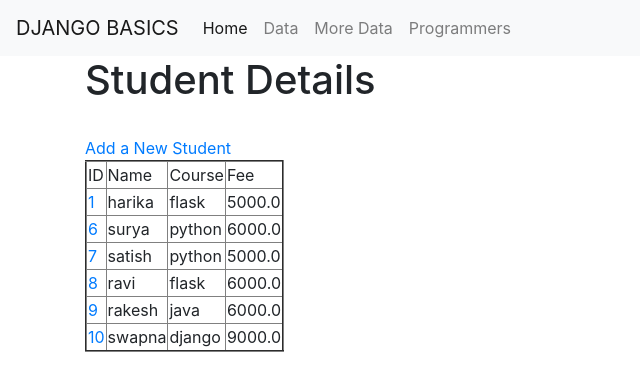
After one commit to automationtrainingcenter/harika_django, a Django app: a page that uses templates/templateApp/base.html in a window 1280 px wide. The commit adds this page. Shown: the top 391 px of the page, without its empty margins (0-640 px from the left). Run offline with Django 3.2, Linux system fonts and the light colour scheme; data comes from the database, SQL or seed files in the repository; both versions use the stored data as it was after the commit; some libraries are stand-ins or nearby versions.

Commit message:
authentications and class based views

```diff
--- a/crudApp/models.py
+++ b/crudApp/models.py
@@ -1,4 +1,5 @@
 from django.db import models
+from django.core.urlresolvers import reverse
 
 # Create your models here.
 
@@ -12,3 +13,6 @@ class Student(models.Model):
 
     def __repr__(self):
         return self.fullname
+
+    def get_absolute_url(self):
+        return reverse('cbv_student_detail', kwargs={'pk': self.pk})
--- a/crudApp/urls.py
+++ b/crudApp/urls.py
@@ -1,9 +1,17 @@
-from django.conf.urls import url
+from django.conf.urls import url, include
 from crudApp import views
 
 urlpatterns = [
     url(r'^$', views.getStudents, name='students_list'),
     url(r'^create/$', views.createStudent, name="create"),
     url(r'^update/(?P<id>\d+)/$', views.updateStudent, name='update'),
-    url(r'^delete/(?P<id>\d+)/$', views.deleteStudent, name='delete')
+    url(r'^delete/(?P<id>\d+)/$', views.deleteStudent, name='delete'),
+    url(r'^logout/$', views.logout),
+    # class based views urls
+    url(r'^cbv/$', views.StudentListView.as_view(), name='cbv_student_list'),
+    url(r'^cbv/(?P<pk>\d+)/$', views.StudentDetailView.as_view(),
+        name='cbv_student_detail'),
+    url(r'^cbv/create', views.StudentCreateView.as_view(), name='cbv_create'),
+    url(r'^cbv/update/(?P<pk>\d+)$',
+        views.StudentUpdateView.as_view(), name='cbv_update')
 ]
--- a/crudApp/views.py
+++ b/crudApp/views.py
@@ -1,4 +1,6 @@
 from django.shortcuts import render, redirect
+from django.contrib.auth.decorators import login_required
+from django.views.generic import ListView, DetailView, CreateView, UpdateView
 from crudApp.models import Student
 from crudApp.forms import StudentForm
 from django.contrib import messages
@@ -6,11 +8,13 @@ from django.contrib import messages
 # Create your views here.
 
 
+@login_required
 def getStudents(request):
     students = Student.objects.all()
     return render(request, 'crudApp/home.html', {'stds': students})
 
 
+@login_required
 def createStudent(request):
     form = StudentForm()
     if request.method == 'POST':
@@ -22,6 +26,7 @@ def createStudent(request):
     return render(request, 'crudApp/create.html', {'form': form})
 
 
+@login_required
 def updateStudent(request, id):
     student = Student.objects.get(id=id)
     if student:
@@ -36,6 +41,7 @@ def updateStudent(request, id):
     return render(request, 'crudApp/update.html', {'form': form})
 
 
+@login_required
 def deleteStudent(request, id):
     student = Student.objects.get(id=id)
     if student:
@@ -44,3 +50,34 @@ def deleteStudent(request, id):
     else:
         messages.error(request, f'Student with {id} not avilable')
     return redirect('students_list')
+
+
+def logout(request):
+    return render(request, 'crudApp/logout.html')
+
+
+# implementing crud operation using class based views
+class StudentListView(ListView):
+    model = Student
+    # default template_name is modelName_list.html i.e student_list.html
+    # default context_object_name is modelName_list i.e. student_list
+
+
+class StudentDetailView(DetailView):
+    model = Student
+    # default template_name is modelName_detail.html i.e student_detail.html
+    # default context_object_name is modelName in lower case i.e. student
+
+
+class StudentCreateView(CreateView):
+    model = Student
+    fields = ('fullname', 'course', 'fee')
+    # default template_name is modelName_form.html i.e student_form.html
+    # default context_object_name is form
+
+
+class StudentUpdateView(UpdateView):
+    model = Student
+    fields = ('course', 'fee')
+    # default template_name is modelName_form.html i.e student_form.html
+    # default context_object_name is form
--- a/django_basics/settings.py
+++ b/django_basics/settings.py
@@ -133,3 +133,5 @@ MESSAGE_TAGS = {
     messages.WARNING: 'alert-warning',
     messages.ERROR: 'alert-danger',
 }
+
+LOGOUT_REDIRECT_URL = '/crudApp/logout/'
--- a/django_basics/urls.py
+++ b/django_basics/urls.py
@@ -16,6 +16,7 @@ Including another URLconf
 from django.conf.urls import url, include
 from django.contrib import admin
 from hello.views import index
+from crudApp.views import logout
 urlpatterns = [
     url(r'^admin/', admin.site.urls),
     url(r'^$', index),
@@ -23,6 +24,7 @@ urlpatterns = [
     url(r'^templateApp/', include('templateApp.urls')),
     url(r'^modelApp/', include('modelApp.urls')),
     url(r'^formsApp/', include('formsApp.urls')),
-    url(r'^crudApp/', include('crudApp.urls'))
+    url(r'^crudApp/', include('crudApp.urls')),
+    url(r'^accounts/', include('django.contrib.auth.urls')),
 
 ]
--- /dev/null
+++ b/templates/crudApp/logout.html
@@ -0,0 +1,2 @@
+<h1>Logout Successfully</h1>
+<span><a href="{% url 'students_list' %}"><i>Click Here</i></a> to Log In again</span>
--- /dev/null
+++ b/templates/crudApp/student_list.html
@@ -0,0 +1,34 @@
+{% extends 'templateApp/base.html' %}
+
+{% block content %}
+<div class="container">
+    <h1>Student Details</h1>
+    <br><a href="{% url 'cbv_create' %}">Add a New Student</a>
+    <table border="2">
+        <tr>
+            <td>ID</td>
+            <td>Name</td>
+            <td>Course</td>
+            <td>Fee</td>
+        </tr>
+
+        {% for student in student_list %}
+        <tr>
+            <td><a href="{% url 'cbv_student_detail' student.id%}">{{student.id}}</a></td>
+            <td>{{student.fullname}}</td>
+            <td>{{student.course}}</td>
+            <td>{{student.fee}}</td>
+        </tr>
+        {% endfor %}
+
+    </table>
+    {% for message in messages %}
+    <div class="alert {{ message.tags }} alert-dismissible" role="alert">
+        <button type="button" class="close" data-dismiss="alert" aria-label="Close">
+            <span aria-hidden="true">&times;</span>
+        </button>
+        {{ message }}
+    </div>
+    {% endfor %}
+</div>
+{% endblock content %}
--- a/templates/templateApp/base.html
+++ b/templates/templateApp/base.html
@@ -31,6 +31,15 @@
                 <li class="nav-item">
                     <a class="nav-link" href="{% url 'programmers' %}">Programmers</a>
                 </li>
+
+
+                {% if user.is_authenticated %}
+                <li class="nav-item">
+                    <a class="nav-link" href="{% url 'logout' %}">Logout</a>
+                </li>
+                {% endif %}
+
+
             </ul>
         </div>
     </nav>
```
Also changed, not shown: templates/crudApp/student_detail.html (added, +21 -0 lines), templates/crudApp/student_form.html (added, +11 -0 lines), templates/registration/login.html (added, +11 -0 lines), db.sqlite3.
